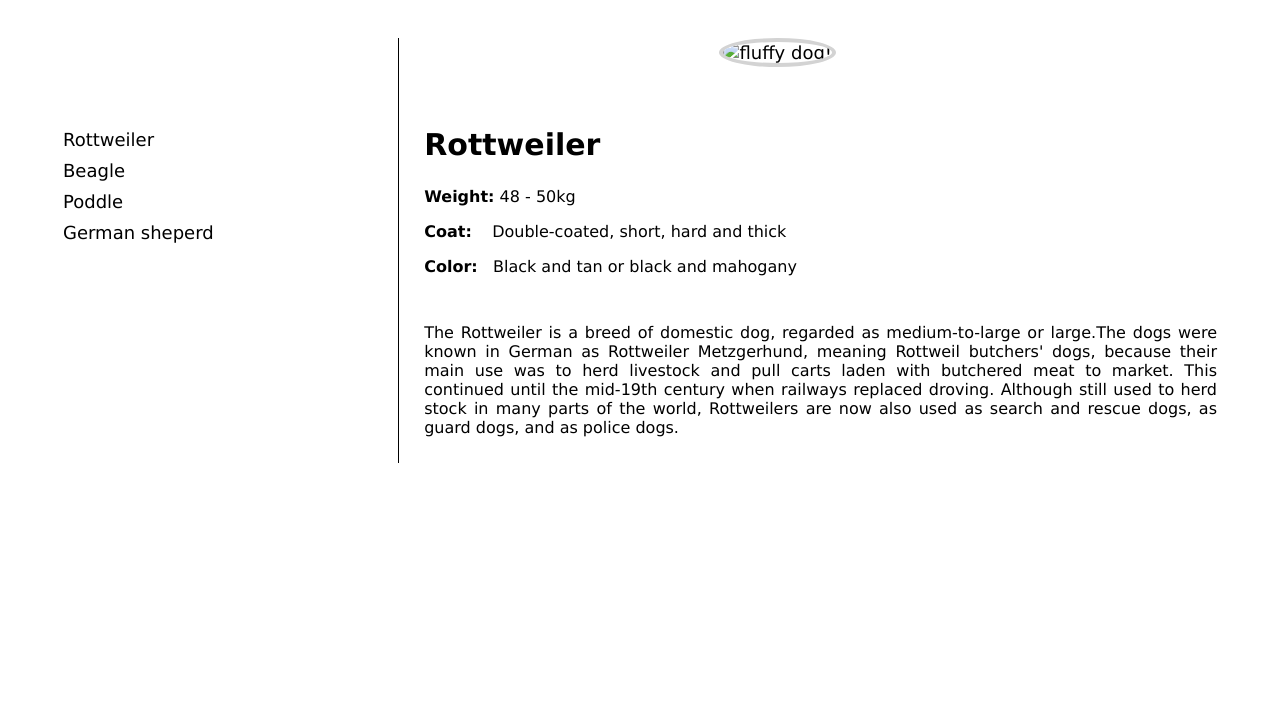
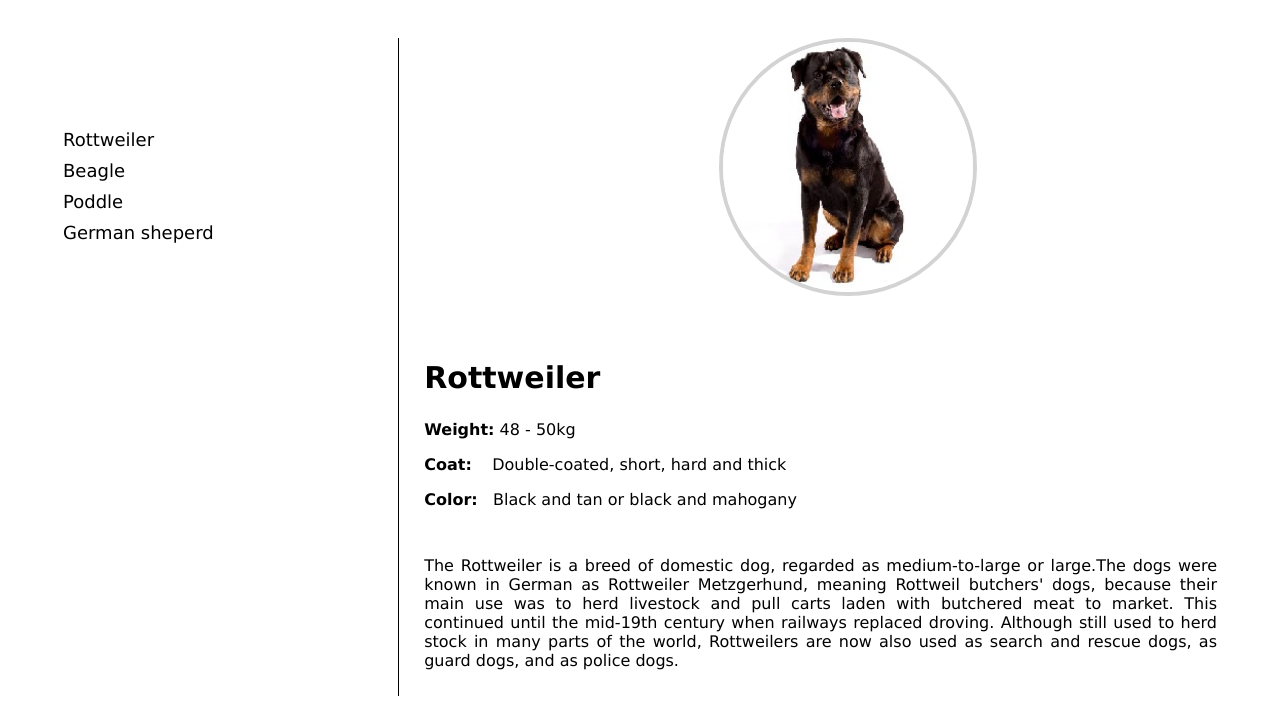
Before and after one commit to bobyspl/html_homework, a plain HTML site: page rottweiler.html in a window 1280 px wide. Drawn offline with Linux system fonts and the light colour scheme.

Commit message:
Update rottweiler.html

```diff
--- a/rottweiler.html
+++ b/rottweiler.html
@@ -20,7 +20,7 @@
 	<!-- Headin for page! -->
 	<div class="content">
 		<header>
-			<a href="https://en.wikipedia.org/wiki/Rottweiler" target="_blank"><img src="pic/rottweiler.jpg" alt="fluffy dog!" title="More details about Rottweiler!"></a>
+			<a href="https://en.wikipedia.org/wiki/Rottweiler" target="_blank"><img src="rottweiler.jpg" alt="fluffy dog!" title="More details about Rottweiler!"></a>
 		</header>
 
 		<!-- The content of the page! -->
```
